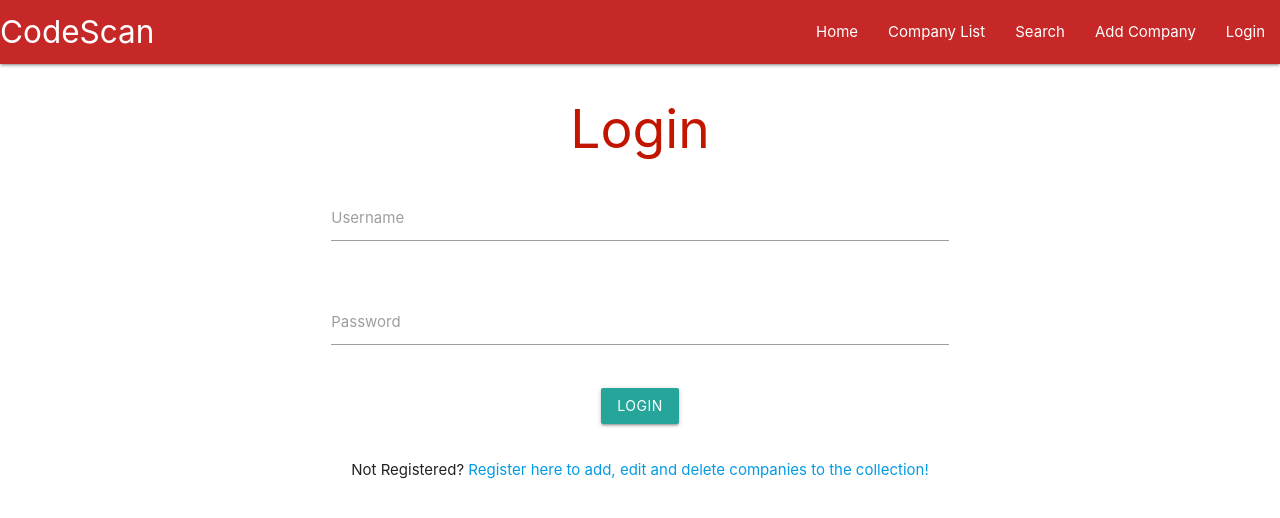
After one commit to AMcCall22/company-suggestions, a Flask app: page /login in a window 1280 px wide. The commit adds this page. Shown: the top 518 px of the page. Run offline with Flask 2, Linux system fonts and the light colour scheme; some libraries are stand-ins or nearby versions.

Commit message:
Login form and links added

```diff
--- a/app.py
+++ b/app.py
@@ -51,6 +51,11 @@ def registration():
 
         session["user"] = request.form.get("name").lower()
     return render_template("registration.html")
+
+
+@app.route("/login", methods=["GET", "POST"])
+def login():
+    return render_template("login.html")
 
 
 # Connects to company_type collection in MongoDB for dropdown options
--- a/templates/all_companies_list.html
+++ b/templates/all_companies_list.html
@@ -15,7 +15,7 @@
       </li>
     </ul>
 </div>
-</div>
+
     <!-- <div class="row">
     <div class="delete_edit_buttons">
       <a
@@ -34,7 +34,7 @@
 
 
 {% endfor %}
-
+</div>
 <!-- <ul class="pagination">
     <li class="disabled"><a href="#!"><i class="material-icons">chevron_left</i></a></li>
     <li class="active"><a href="#!">1</a></li>
--- a/templates/base.html
+++ b/templates/base.html
@@ -54,7 +54,7 @@
             <li><a href="{{ url_for('list_company') }}">Company List</a></li>
             <li><a href="{{ url_for('search_company') }}">Search</a></li>
             <li><a href="{{ url_for('add_company') }}">Add Company</a></li>
-            <li><a href="#">Login</a></li>
+            <li><a href="{{ url_for('login') }}">Login</a></li>
           </ul>
         </div>
       </nav>
@@ -65,7 +65,7 @@
         <li><a href="{{ url_for('list_company') }}">Company List</a></li>
         <li><a href="{{ url_for('search_company') }}">Search</a></li>
         <li><a href="{{ url_for('add_company') }}">Add Company</a></li>
-        <li><a href="#">Login</a></li>
+        <li><a href="{{ url_for('login') }}">Login</a></li>
       </ul>
     </header>
 
--- /dev/null
+++ b/templates/login.html
@@ -0,0 +1,58 @@
+{% extends "base.html" %} {% block content %}
+
+<h2 class="center-align" id="heading">Login</h2>
+
+<div class="row">
+  <form
+    class="col s6 form-style offset-s3"
+    method="POST"
+    action="{{url_for('login') }}"
+  >
+    <!--input name -->
+    <div class="row">
+      <div class="input-field col s12">
+        <input
+          id="name"
+          name="name"
+          type="text"
+          minlength="8"
+          maxlength="20"
+          pattern="^[a-zA-Z0-9]{8,20}$"
+          class="validate"
+          required
+        />
+        <label for="name">Username</label>
+      </div>
+    </div>
+
+    <!--company name -->
+    <div class="row">
+      <div class="input-field col s12">
+        <input
+          id="password"
+          name="password"
+          type="password"
+          minlength="8"
+          maxlength="15"
+          pattern="^[a-zA-Z0-9]{8,15}$"
+          class="validate"
+          required
+        />
+        <label for="password">Password</label>
+      </div>
+    </div>
+    <div class="button-style">
+      <button class="btn waves-effect waves-light" type="submit">
+        Login
+      </button>
+    </div>
+  </form>
+</div>
+<div class="row">
+    <div class="col s12">
+<p class="center-align">Not Registered?
+<a href="{{ url_for('registration') }}">Register here to add, edit and delete companies to the collection!</a></p>
+</div>
+</div>
+
+{% endblock %}
```
